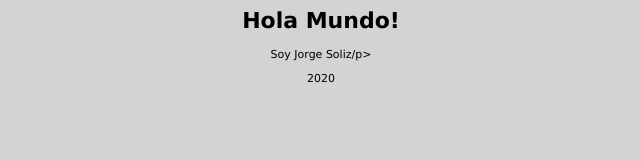
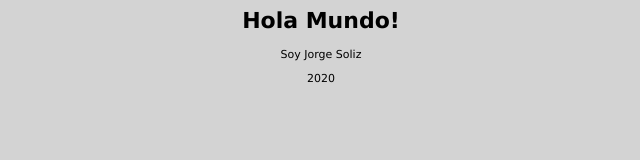
Before and after one commit to jorgesr92/mini-site, a plain HTML site: page index.html in a window 1280 px wide. Shown: the full height of the page, 319-959 px from the left. Drawn offline with Linux system fonts and the light colour scheme.

Commit message:
update html

```diff
--- a/index.html
+++ b/index.html
@@ -7,7 +7,7 @@
     <h1>Hola Mundo!</h1>
   </header>
   <main>
-    <p>Soy Jorge Soliz/p>
+    <p>Soy Jorge Soliz</p>
   </main>
   <footer>
     <p> 2020 </p>
```
